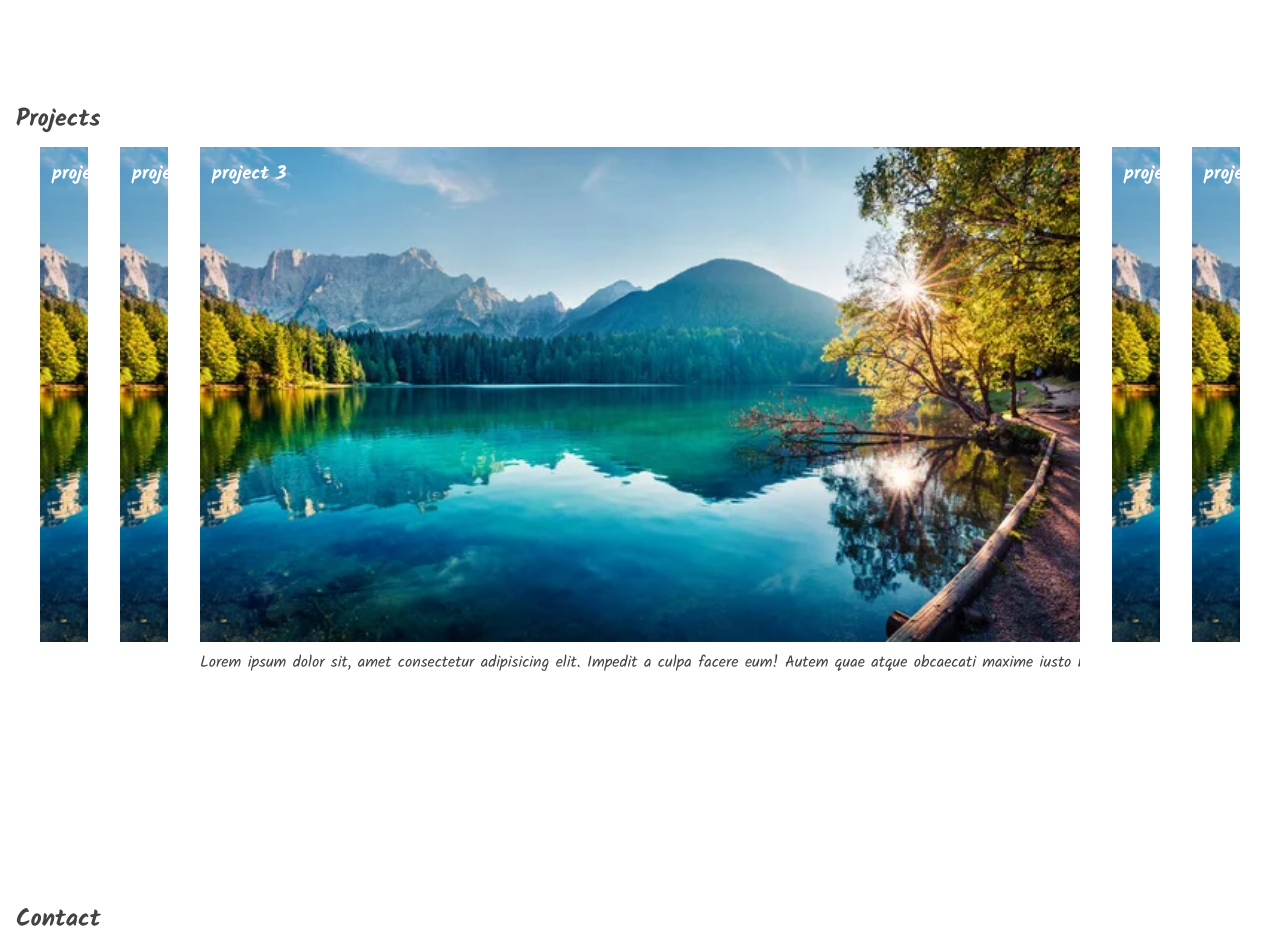
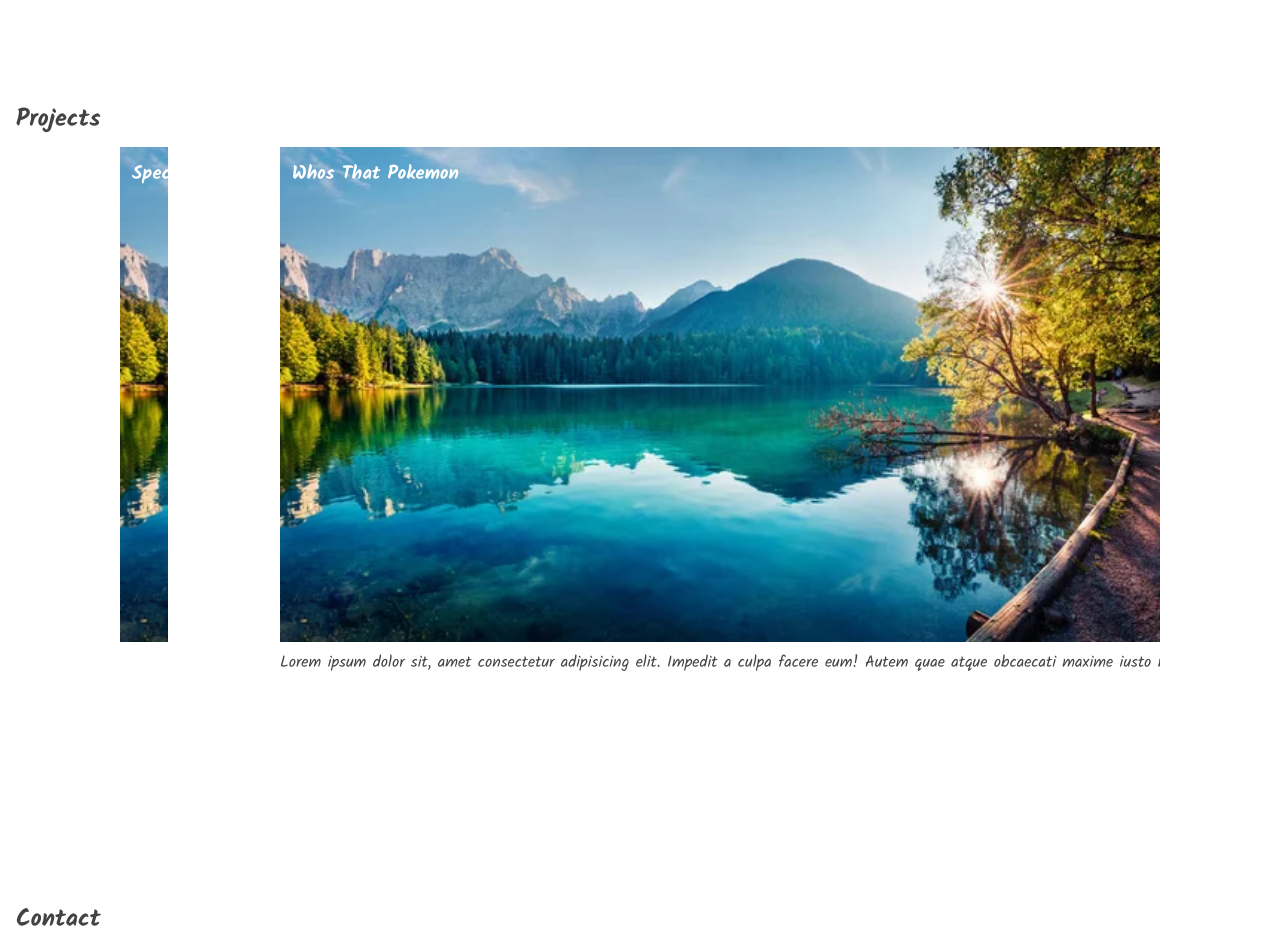
Before and after one commit to misqke/portfolio, an Astro site: page / in a window 1280 px wide. Shown: the part 1600-2539 px from the top of the page. Built offline with nearby package versions, Linux system fonts and the light colour scheme; Astro itself is replaced by a stand-in of ours.

Commit message:
project setup

```diff
--- a/src/components/Projects.astro
+++ b/src/components/Projects.astro
@@ -3,19 +3,17 @@ import Section from "../components/Section.astro";
 import ScrollDisplay from "./ScrollDisplay.astro";
 const projects = [
   {
-    title: "project 1",
+    title: "Special Forces Art Department",
+    link: "https://graphicdesignerpa.netlify.app/",
+    description:
+      "A business / portfolio website for a freelance graphic designer. Built with NextJS.",
+    src: "",
   },
   {
-    title: "project 2",
-  },
-  {
-    title: "project 3",
-  },
-  {
-    title: "project 4",
-  },
-  {
-    title: "project 5",
+    title: "Whos That Pokemon",
+    link: "https://misqke-whos-that-pokemon.netlify.app/",
+    description: "A whos that pokemon game built in Astro using ReactJS.",
+    src: "",
   },
 ];
 ---
```
